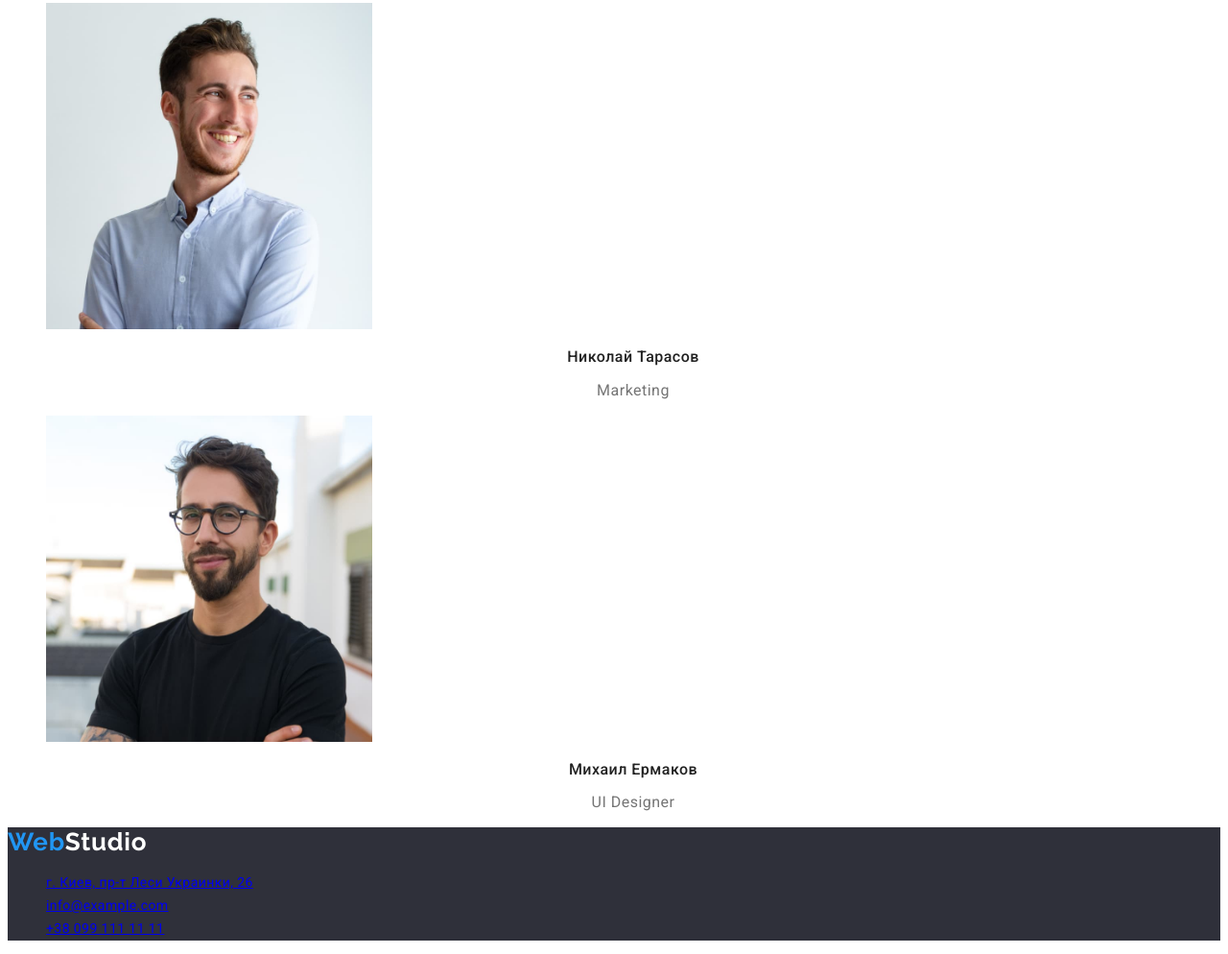
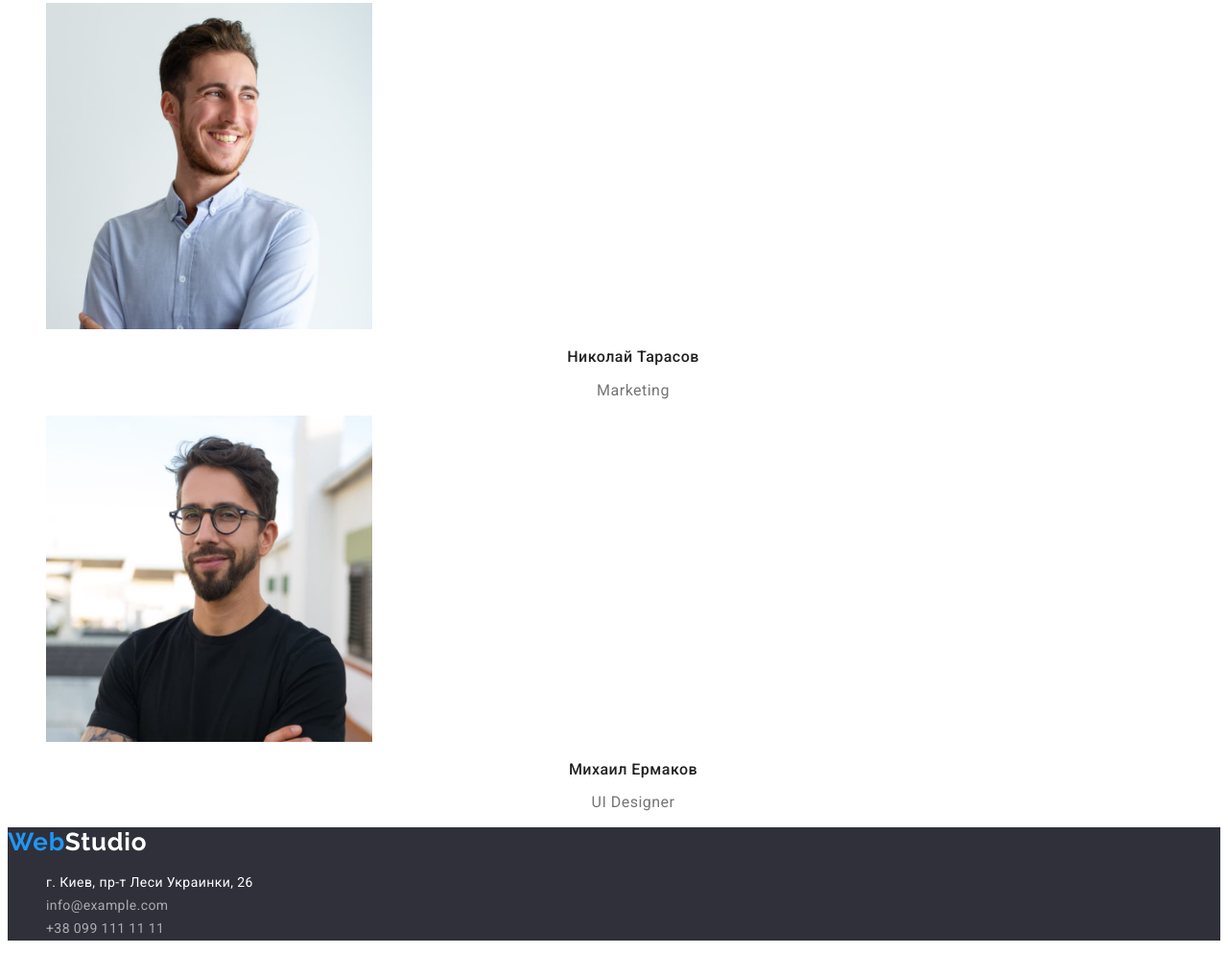
Before and after one commit to GrazyMen/goit-markup-hw-02, a plain HTML site: page index.html in a window 1280 px wide. Shown: the part 2408-3402 px from the top of the page at 96% size. Drawn offline with Linux system fonts and the light colour scheme.

Commit message:
Home Work 2

```diff
--- a/index.html
+++ b/index.html
@@ -115,7 +115,7 @@
           <ul class="list">
             <li>
               <a
-                class="footer-map"
+                class="link-map"
                 href="https://goo.gl/maps/Tcm589jkchjnUBED6"
                 target="_blank"
                 rel="noopener noreferrer"
@@ -124,10 +124,10 @@
               >
             </li>
             <li>
-              <a class="footer-nav" href="mailto:info@example.com" class="link">info@example.com</a>
+              <a class="link" href="mailto:info@example.com" class="link">info@example.com</a>
             </li>
             <li>
-              <a class="footer-nav" href="tel:+380991111111" class="link">+38 099 111 11 11</a>
+              <a class="link" href="tel:+380991111111" class="link">+38 099 111 11 11</a>
             </li>
           </ul>
         </address>
```
